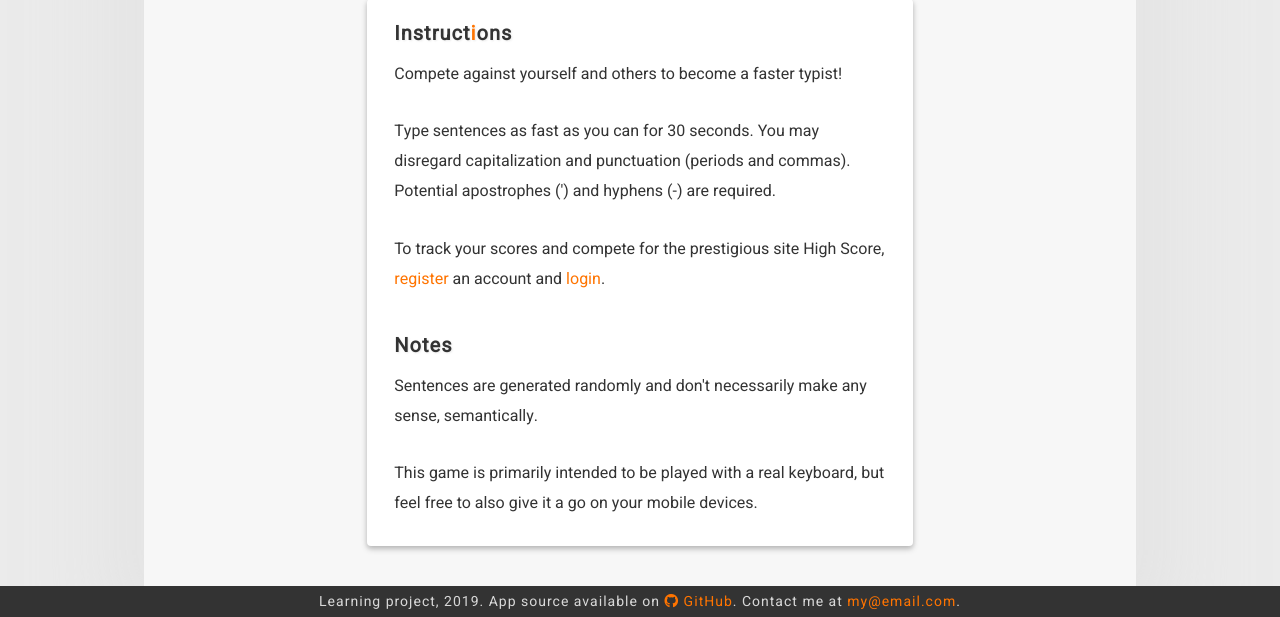
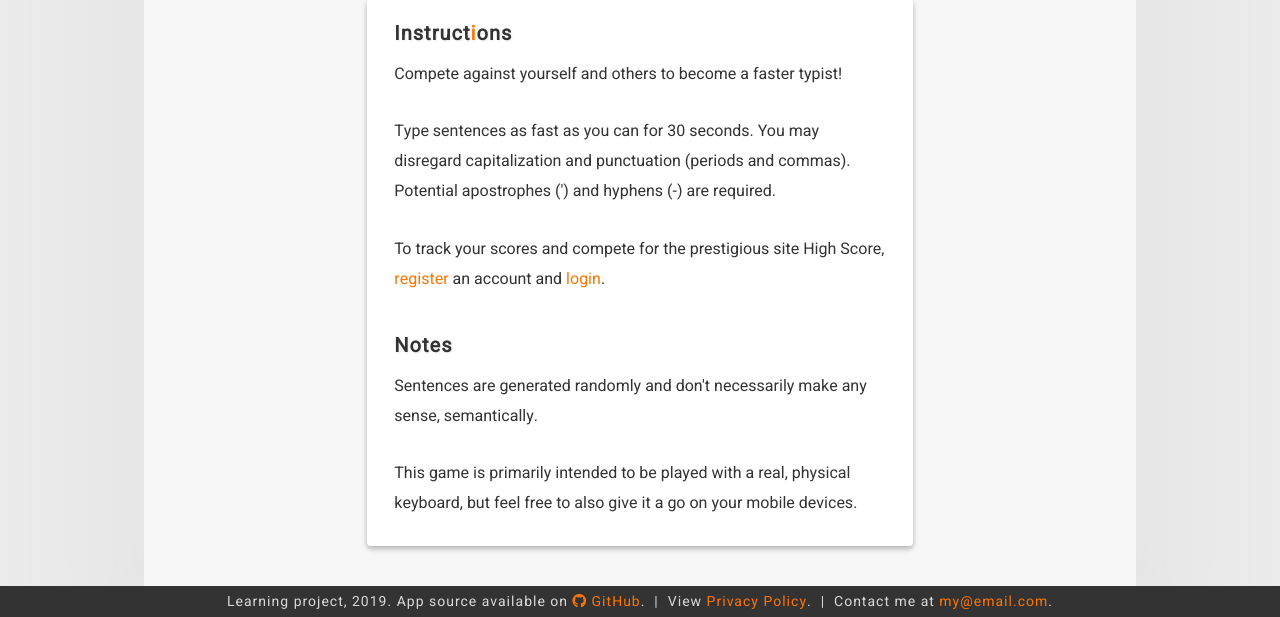
Before and after one commit to patrik-setterberg/type, a Flask app: page / in a window 1280 px wide. Shown: the part 459-1076 px from the top of the page. Run offline with Flask 2, Linux system fonts and the light colour scheme; style sheets or scripts are compiled from the project's sources; some libraries are stand-ins or nearby versions.

Commit message:
Add privacy policy

```diff
--- a/app/routes.py
+++ b/app/routes.py
@@ -520,6 +520,12 @@ def delete_item(item, id):
     return redirect(url_for(redir))
 
 
+# Site privacy policy
+@app.route('/privacy_policy', methods=['GET'])
+def privacy_policy():
+    return render_template('privacy_policy.html', title='Privacy Policy')
+
+
 @app.before_request
 def before_request():
     if current_user.is_authenticated:
--- a/app/templates/base.html
+++ b/app/templates/base.html
@@ -58,7 +58,7 @@
             {% block content %}{% endblock %}
         </div>
         <div class="footer">
-            <p>Learning project, 2019. App source available on <a href="https://github.com/patrik-setterberg/type"><i class="fab fa-github"></i> GitHub</a>. Contact me at <a href="mailto:min@mail.com">my@email.com</a>.</p>
+            <p>Learning project, 2019. App source available on <a href="https://github.com/patrik-setterberg/type"><i class="fab fa-github"></i> GitHub</a>.&nbsp;&nbsp;|&nbsp;&nbsp;View <a href="{{ url_for('privacy_policy') }}">Privacy Policy</a>.&nbsp;&nbsp;|&nbsp;&nbsp;Contact me at <a href="mailto:min@mail.com">my@email.com</a>.</p>
         </div>
     </div>
 </body>
--- a/app/templates/index.html
+++ b/app/templates/index.html
@@ -12,7 +12,7 @@
         <p>To track your scores and compete for the prestigious site High Score, <a href="{{ url_for('register') }}">register</a> an account and <a href="{{ url_for('login') }}">login</a>.</p>
         <h3>Notes</h3>
         <p>Sentences are generated randomly and don't necessarily make any sense, semantically.</p>
-        <p>This game is primarily intended to be played with a real keyboard, but feel free to also give it a go on your mobile devices.</p>
+        <p>This game is primarily intended to be played with a real, physical keyboard, but feel free to also give it a go on your mobile devices.</p>
     </div>
     <script src="{{ url_for('static', filename='js/game.js') }}"></script>
 {% endblock %}
```
Also changed, not shown: app/templates/privacy_policy.html (added, +14 -0 lines).
